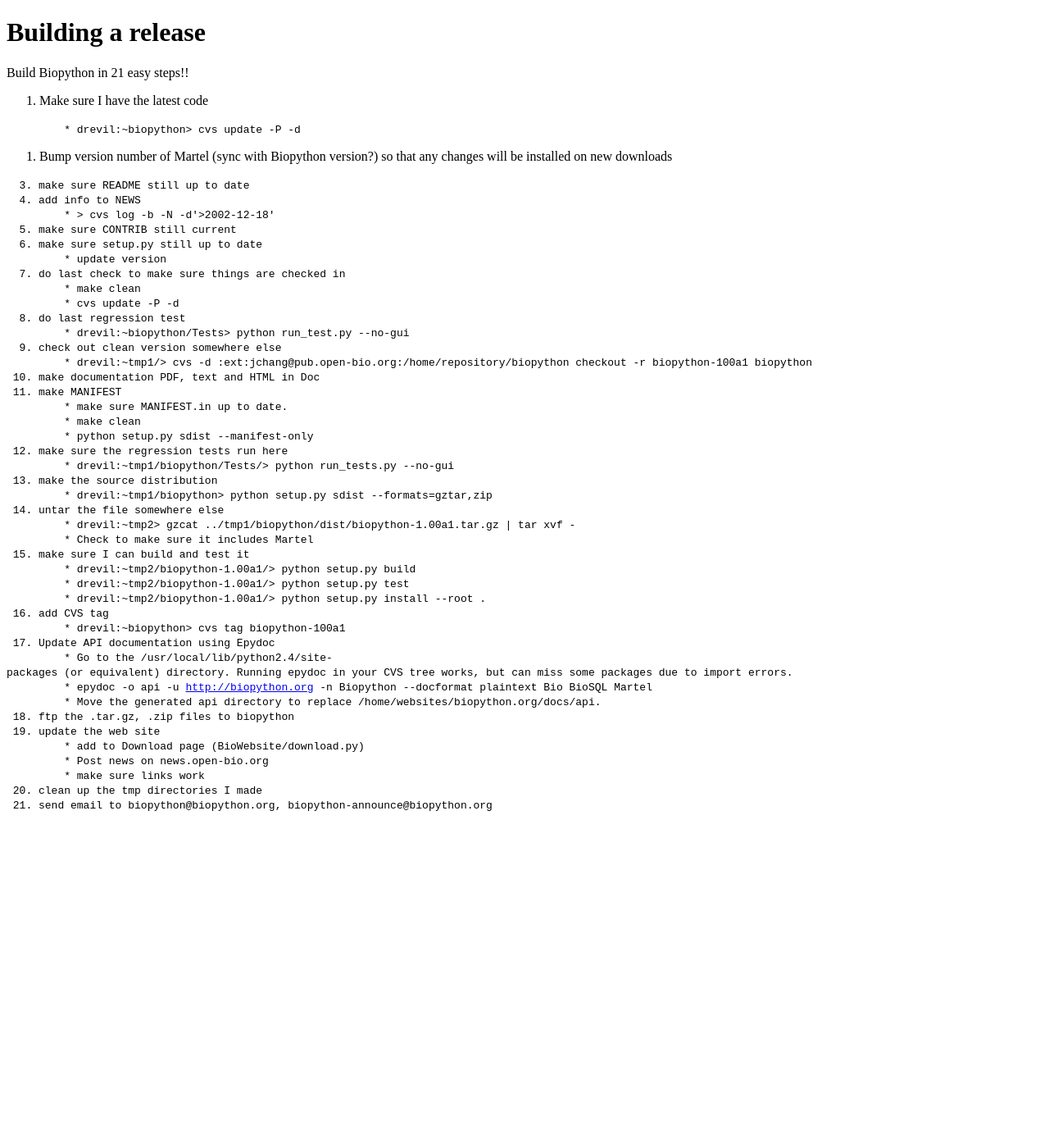
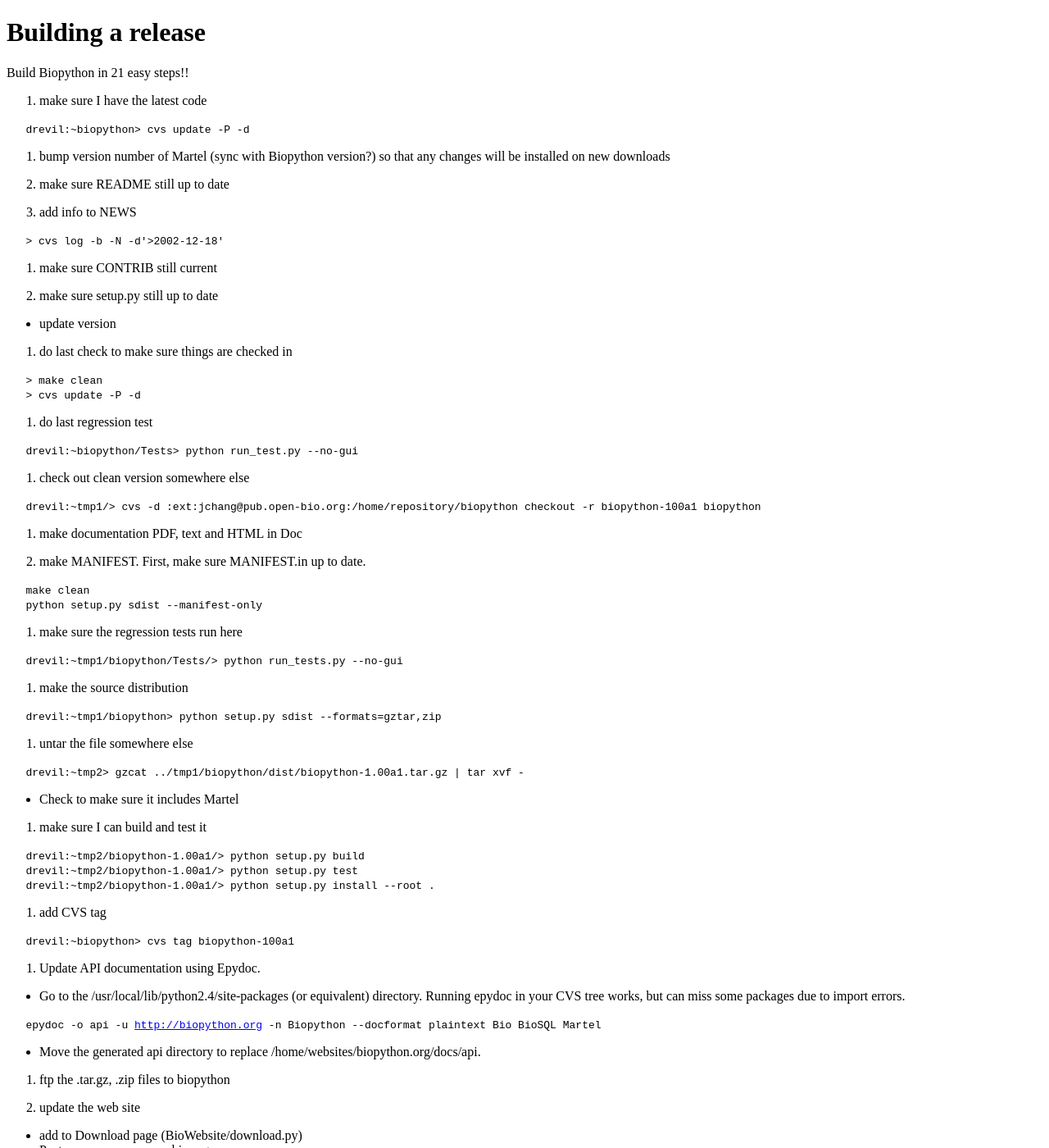
Before and after one commit to biopython/biopython.github.io, a Jekyll site: the page built from wiki/Building_a_release.md, in a window 1280 px wide and 1400 px high. Shown: the whole window at 82% size. Built offline with Jekyll 4.4.1, drawn with Linux system fonts in a browser that asks for light colours; some of the changed text lies outside the part shown.

Commit message:
Change to wiki page

```diff
--- a/wiki/Building_a_release.md
+++ b/wiki/Building_a_release.md
@@ -6,52 +6,89 @@ layout: wiki
 
 Build Biopython in 21 easy steps!!
 
-1.  Make sure I have the latest code
+1. make sure I have the latest code
 
-`         * drevil:~biopython> cvs update -P -d `
+`   drevil:~biopython> cvs update -P -d `
 
-1.  Bump version number of Martel (sync with Biopython version?) so that
-    any changes will be installed on new downloads
+2. bump version number of Martel (sync with Biopython version?) so that
+any changes will be installed on new downloads
 
-`  3. make sure README still up to date`
-`  4. add info to NEWS`
-`         * > cvs log -b -N -d'>2002-12-18' `
-`  5. make sure CONTRIB still current`
-`  6. make sure setup.py still up to date`
-`         * update version `
-`  7. do last check to make sure things are checked in`
-`         * make clean`
-`         * cvs update -P -d `
-`  8. do last regression test`
-`         * drevil:~biopython/Tests> python run_test.py --no-gui `
-`  9. check out clean version somewhere else`
-`         * drevil:~tmp1/> cvs -d :ext:jchang@pub.open-bio.org:/home/repository/biopython checkout -r biopython-100a1 biopython `
-` 10. make documentation PDF, text and HTML in Doc`
-` 11. make MANIFEST`
-`         * make sure MANIFEST.in up to date.`
-`         * make clean`
-`         * python setup.py sdist --manifest-only `
-` 12. make sure the regression tests run here`
-`         * drevil:~tmp1/biopython/Tests/> python run_tests.py --no-gui `
-` 13. make the source distribution`
-`         * drevil:~tmp1/biopython> python setup.py sdist --formats=gztar,zip `
-` 14. untar the file somewhere else`
-`         * drevil:~tmp2> gzcat ../tmp1/biopython/dist/biopython-1.00a1.tar.gz | tar xvf -`
-`         * Check to make sure it includes Martel `
-` 15. make sure I can build and test it`
-`         * drevil:~tmp2/biopython-1.00a1/> python setup.py build`
-`         * drevil:~tmp2/biopython-1.00a1/> python setup.py test`
-`         * drevil:~tmp2/biopython-1.00a1/> python setup.py install --root . `
-` 16. add CVS tag`
-`         * drevil:~biopython> cvs tag biopython-100a1 `
-` 17. Update API documentation using Epydoc`
-`         * Go to the /usr/local/lib/python2.4/site-packages (or equivalent) directory. Running epydoc in your CVS tree works, but can miss some packages due to import errors.`
-`         * epydoc -o api -u `[`http://biopython.org`](http://biopython.org)` -n Biopython --docformat plaintext Bio BioSQL Martel`
-`         * Move the generated api directory to replace /home/websites/biopython.org/docs/api. `
-` 18. ftp the .tar.gz, .zip files to biopython`
-` 19. update the web site`
-`         * add to Download page (BioWebsite/download.py)`
-`         * Post news on news.open-bio.org`
-`         * make sure links work `
-` 20. clean up the tmp directories I made`
-` 21. send email to biopython@biopython.org, biopython-announce@biopython.org`
+3. make sure README still up to date
+
+4. add info to NEWS
+
+`   > cvs log -b -N -d'>2002-12-18' `
+
+5. make sure CONTRIB still current
+
+6. make sure setup.py still up to date
+
+-   update version
+
+7. do last check to make sure things are checked in
+
+`   > make clean`
+`   > cvs update -P -d `
+
+8. do last regression test
+
+`   drevil:~biopython/Tests> python run_test.py --no-gui `
+
+9. check out clean version somewhere else
+
+`   drevil:~tmp1/> cvs -d :ext:jchang@pub.open-bio.org:/home/repository/biopython checkout -r biopython-100a1 biopython `
+
+10. make documentation PDF, text and HTML in Doc
+
+11. make MANIFEST. First, make sure MANIFEST.in up to date.
+
+`   make clean`
+`   python setup.py sdist --manifest-only `
+
+12. make sure the regression tests run here
+
+`   drevil:~tmp1/biopython/Tests/> python run_tests.py --no-gui `
+
+13. make the source distribution
+
+`   drevil:~tmp1/biopython> python setup.py sdist --formats=gztar,zip `
+
+14. untar the file somewhere else
+
+`   drevil:~tmp2> gzcat ../tmp1/biopython/dist/biopython-1.00a1.tar.gz | tar xvf -`
+
+-   Check to make sure it includes Martel
+
+15. make sure I can build and test it
+
+`   drevil:~tmp2/biopython-1.00a1/> python setup.py build`
+`   drevil:~tmp2/biopython-1.00a1/> python setup.py test`
+`   drevil:~tmp2/biopython-1.00a1/> python setup.py install --root . `
+
+16. add CVS tag
+
+`   drevil:~biopython> cvs tag biopython-100a1 `
+
+17. Update API documentation using Epydoc.
+
+-   Go to the /usr/local/lib/python2.4/site-packages (or equivalent)
+    directory. Running epydoc in your CVS tree works, but can miss some
+    packages due to import errors.
+
+`   epydoc -o api -u `[`http://biopython.org`](http://biopython.org)` -n Biopython --docformat plaintext Bio BioSQL Martel`
+
+-   Move the generated api directory to
+    replace /home/websites/biopython.org/docs/api.
+
+18. ftp the .tar.gz, .zip files to biopython
+
+19. update the web site
+
+-   add to Download page (BioWebsite/download.py)
+-   Post news on news.open-bio.org
+-   make sure links work
+
+20. clean up the tmp directories I made
+
+21. send email to biopython@biopython.org,
+biopython-announce@biopython.org
```
Also changed, not shown: 1 other file.
